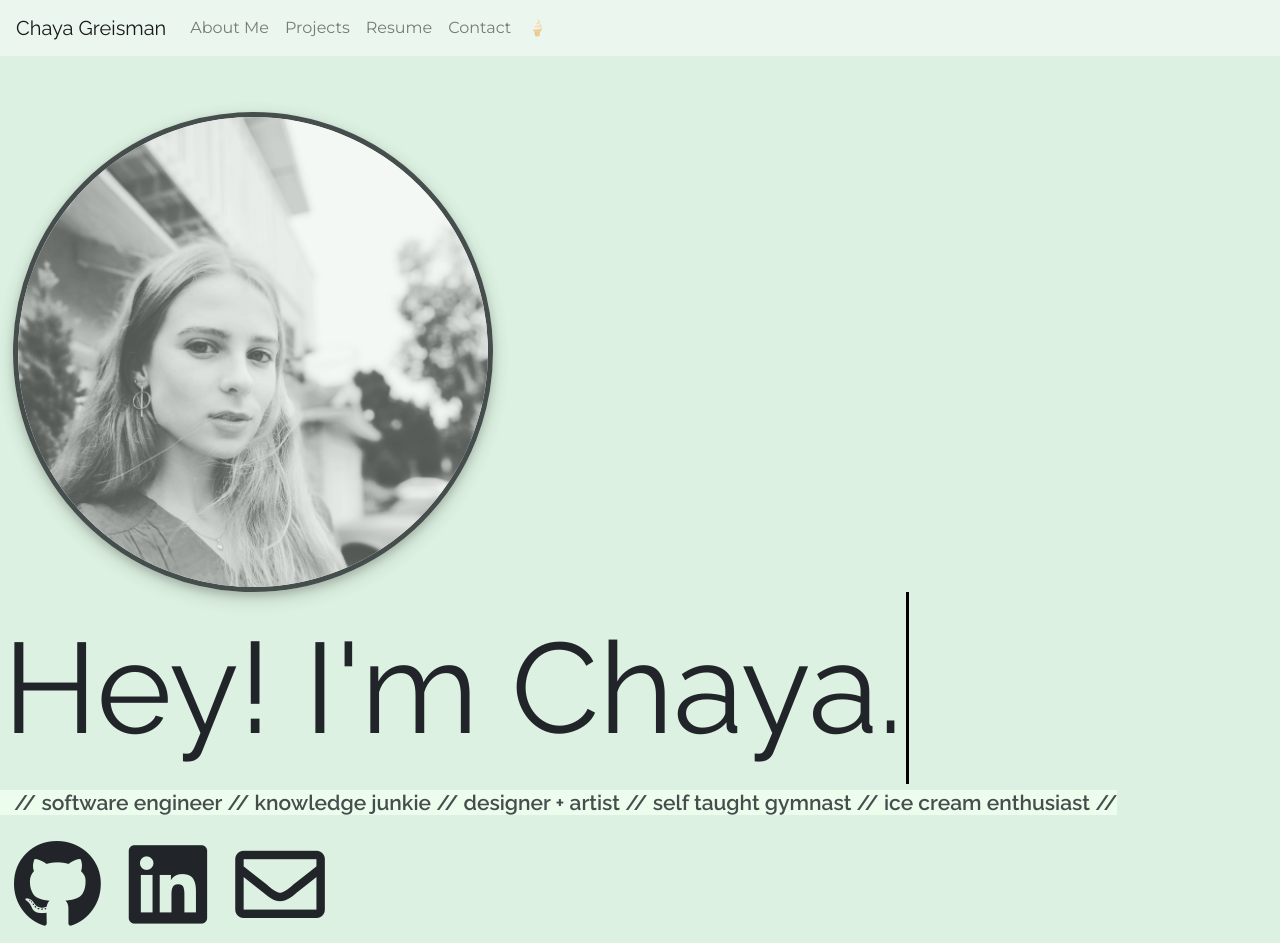
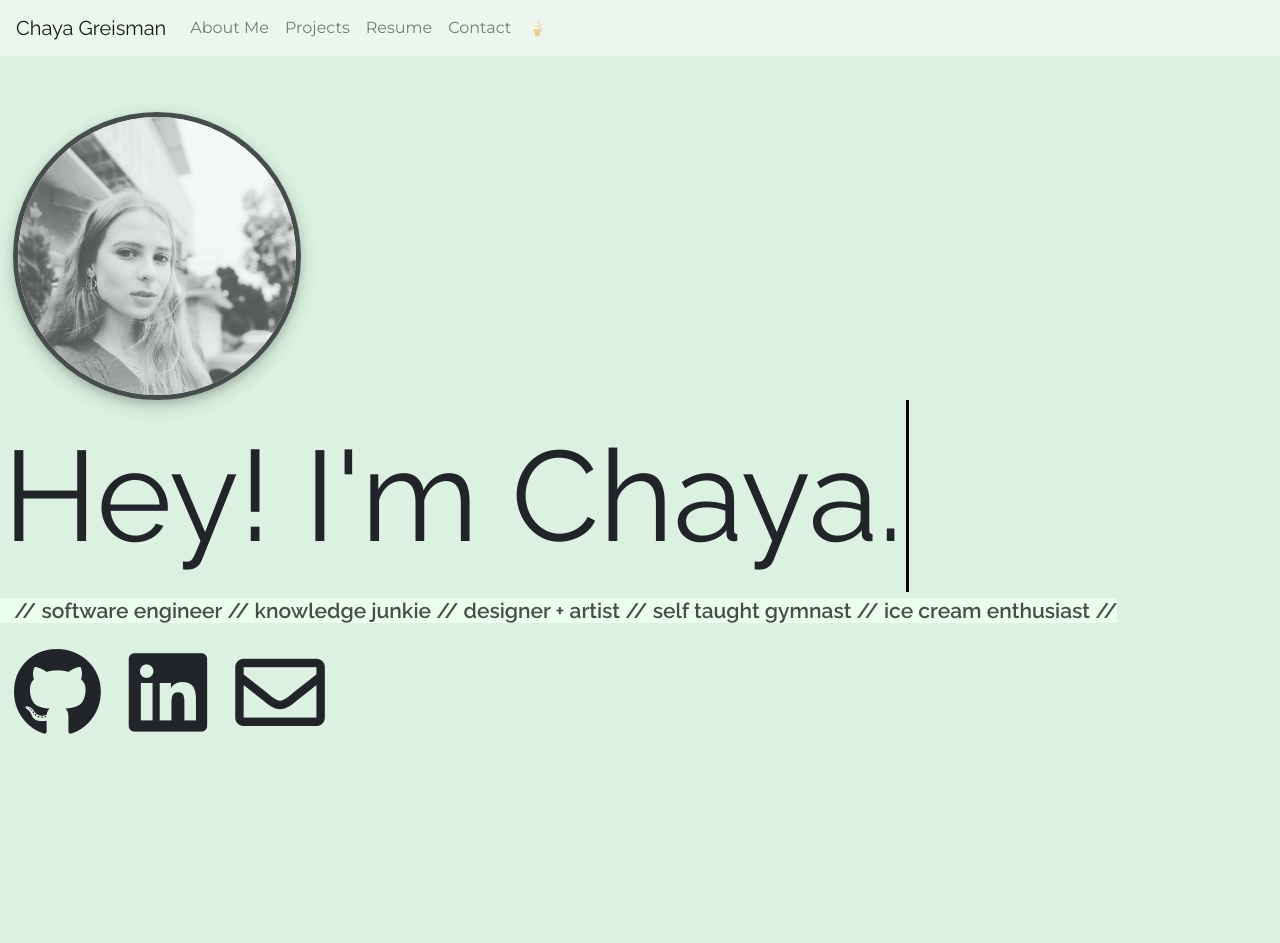
Before and after one commit to ChayaGreisman/personal-site, a React (Create React App) app: page / in a window 1280 px wide. After the commit the page ends 800 px from the top, so only its background shows below. Built offline with nearby package versions, Linux system fonts and the light colour scheme.

Commit message:
margin-top"

```diff
--- a/src/App.css
+++ b/src/App.css
@@ -280,11 +280,9 @@ h3.appearing-text::before {
 }
 
 .me-pic{
-  width:30em;
   display: block;
   margin-left: 1%;
   border-radius: 50%;
-  border: solid #212529 5px;
   animation: fadein 10s;
   -moz-animation: fadein 10s; /* Firefox */
   -webkit-animation: fadein 10s; /* Safari and Chrome */
@@ -294,13 +292,21 @@ h3.appearing-text::before {
 
 @media (min-width: 300px){
   .home-content{
-    margin-top: 50%;
+    margin-top: 35%;
+  }
+  .me-pic{
+    width: 10em;
+    border: solid #212529 3px;
   }
 }
 
 @media (min-width: 1000px){
   .home-content{
     margin-top: 5%;
+  }
+  .me-pic{
+    width: 18em;
+    border: solid #212529 5px;
   }
 }
 
```
